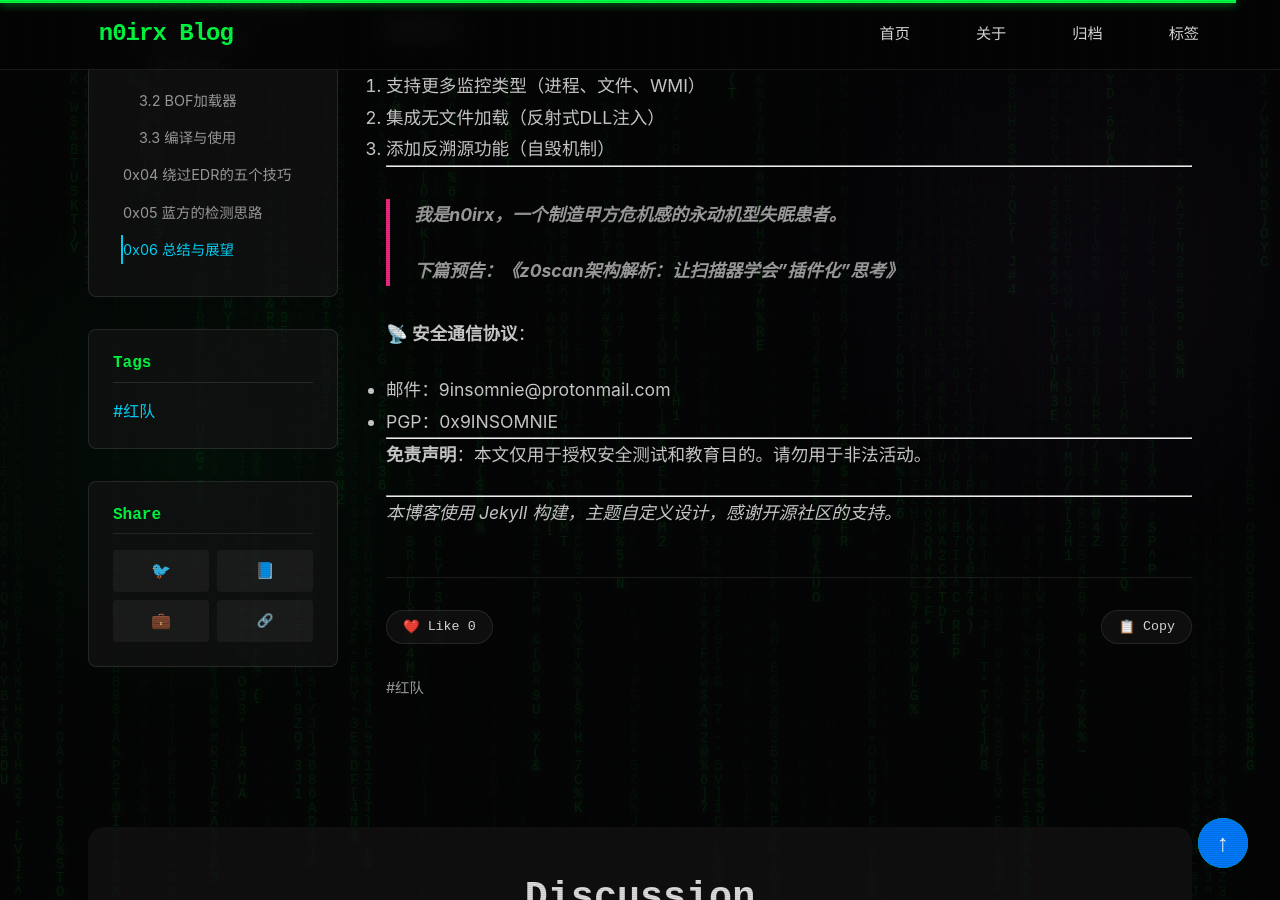
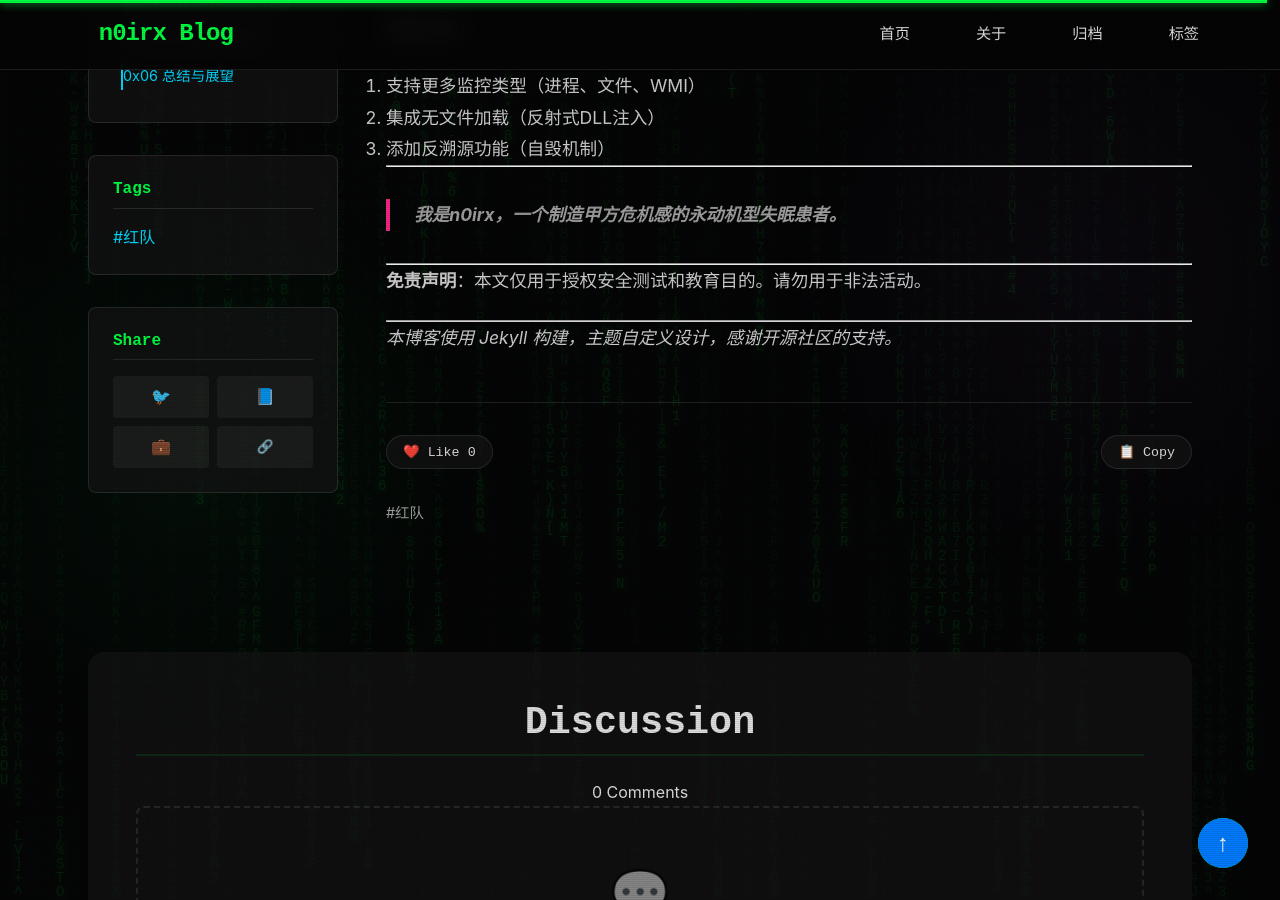
Before and after one commit to 9Insomnie/9Insomnie.github.io, a Jekyll site: the page built from _posts/2025-12-03-Async BOF.md, in a window 1280 px wide and 900 px high, scrolled down 7076 px. Built offline with Jekyll 4.4.1, drawn with Linux system fonts in a browser that asks for light colours.

Commit message:
2025-12-03-Async BOF

```diff
--- a/_posts/2025-12-03-Async BOF.md
+++ b/_posts/2025-12-03-Async BOF.md
@@ -248,12 +248,6 @@ async_bof框架的核心价值在于**解放Beacon的生产力**。它的应用
 ---
 
 > **我是n0irx，一个制造甲方危机感的永动机型失眠患者。**
->
-> **下篇预告：《z0scan架构解析：让扫描器学会"插件化"思考》**
-
-**📡 安全通信协议**：
-- 邮件：9insomnie@protonmail.com
-- PGP：0x9INSOMNIE
 
 ---
 
```
